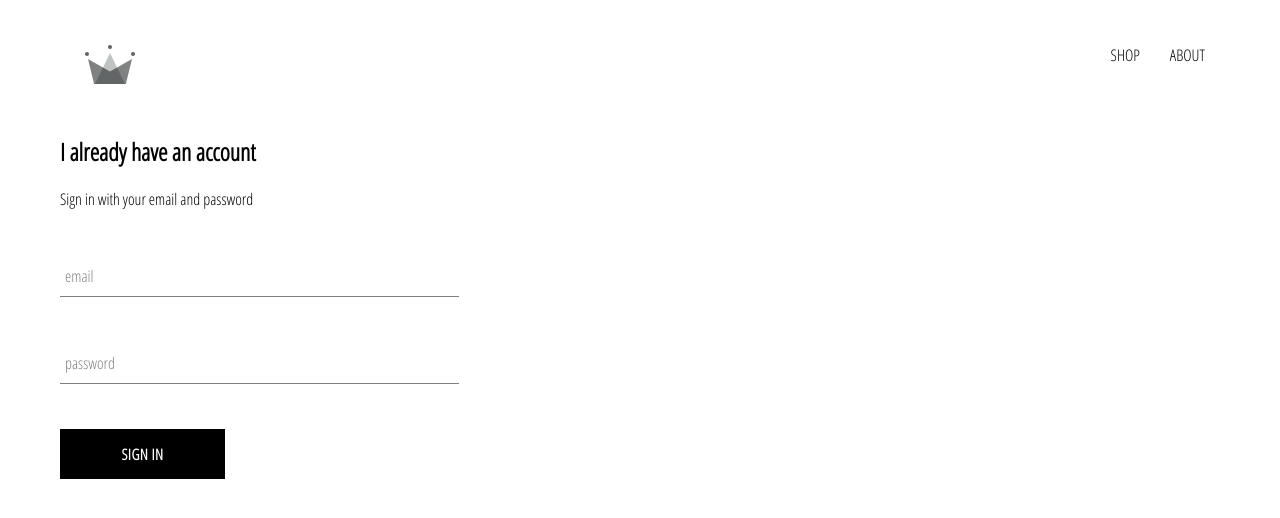
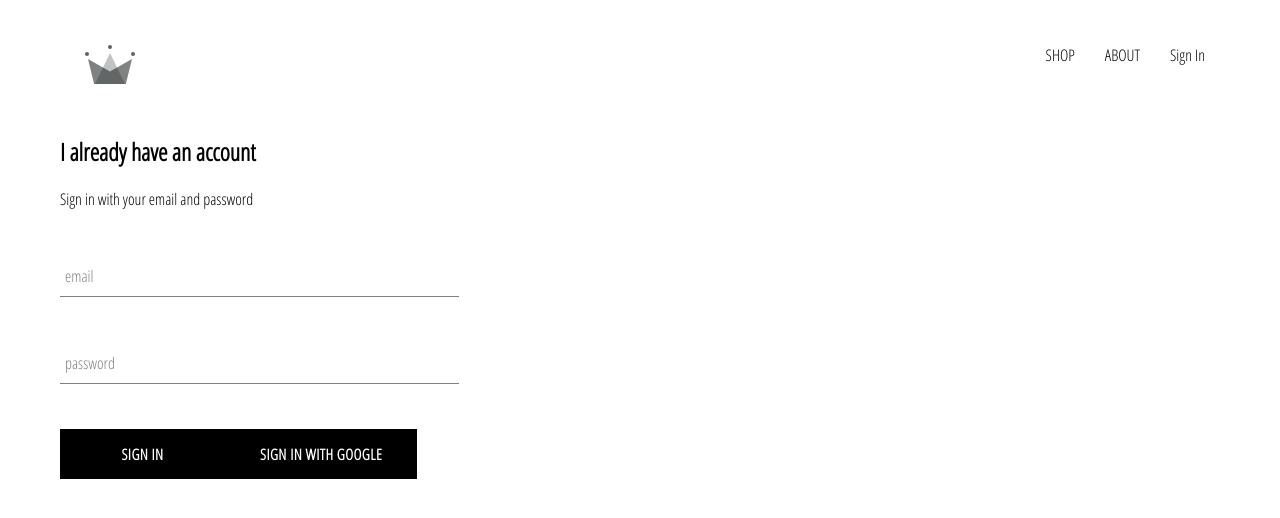
Before and after one commit to yermakova-l/e-commerce-react, a React (Create React App) app: page /signin in a window 1280 px wide. Shown: the top 518 px of the page. Built offline with nearby package versions, Linux system fonts and the light colour scheme; no server answers.

Commit message:
Google Sign In Authentication 2

```diff
--- a/package.json
+++ b/package.json
@@ -3,6 +3,7 @@
   "version": "0.1.0",
   "private": true,
   "dependencies": {
+    "firebase": "^7.5.2",
     "node-sass": "^4.13.0",
     "react": "^16.12.0",
     "react-dom": "^16.12.0",
--- a/src/App.js
+++ b/src/App.js
@@ -5,11 +5,34 @@
 import { Switch, Route } from 'react-router-dom';
 import Header from './components/header/header.component';
 import SignInAndSignUpPage from './pages/sign-in-and-sign-up/sign-in-and-sign-up.component';
+import { auth } from './firebase/firebase.utils';
 
-function App() {
+class App extends React.Component {
+  constructor() {
+    super();
+
+    this.state= {
+      currentUser: null
+    }
+  }
+
+  unsubscribeFromAuth = null;
+
+  componentDidMount(){
+    this.unsubscribeFromAuth =auth.onAuthStateChanged( user => {
+      this.setState({currentUser: user});
+      console.log(user);
+    });
+
+  }
+  componentWillUnmount(){
+    this.unsubscribeFromAuth();
+  }
+
+  render(){
     return (
       <div>
-      <Header />
+        <Header currentUser={this.state.currentUser}/>
         <Switch>
           <Route exact path='/' component={HomePage} />
           <Route path='/shop' component={ShopPage} />
@@ -19,5 +42,6 @@
       </div>
     );
   }
+}
 
 export default App;
--- a/src/components/custom-button/custom-button.component.jsx
+++ b/src/components/custom-button/custom-button.component.jsx
@@ -2,8 +2,9 @@
 
 import './custom-button.styles.scss';
 
-const CustomButton = ({ children, ...otherProps }) => (
-    <button className='custom-button' {...otherProps}>
+const CustomButton = ({ children, isGoogleSignIn, ...otherProps }) => (
+    <button className={`${isGoogleSignIn ? 'google-sign-in' : ''} custom-button`}
+    {...otherProps}>
         {children}
     </button>
 );
--- a/src/components/header/header.component.jsx
+++ b/src/components/header/header.component.jsx
@@ -2,8 +2,9 @@
 import { Link } from 'react-router-dom';
 import { ReactComponent as Logo } from '../../assets/crown.svg';
 import './header.styles.scss';
+import { auth } from '../../firebase/firebase.utils';
 
-const Header = () => (
+const Header = ({ currentUser }) => (
     <div className='header'>
         <Link className='logo-container' to='/'>
             <Logo className='logo' />
@@ -11,6 +12,16 @@
         <div className="options">
             <Link className='option' to='/shop'>SHOP</Link>
             <Link className='option' to='/shop'>ABOUT</Link>
+            { currentUser? (
+                <div className="option" onClick={() => auth.signOut()}>
+                    SIGN OUT
+                </div>
+            ) : (
+                <Link className='option' to='/signin'>
+                Sign In
+                </Link>
+            )
+            }
         </div>
 
     </div>
--- a/src/components/sign-in/sign-in.component.jsx
+++ b/src/components/sign-in/sign-in.component.jsx
@@ -1,6 +1,7 @@
 import React from 'react';
 import FormInput from '../form-input/form-input.component';
 import CustomButton from '../custom-button/custom-button.component';
+import { signInWithGoogle } from '../../firebase/firebase.utils';
 import './sign-in.styles.scss';
 
 class SignIn extends React.Component {
@@ -47,6 +48,7 @@
                         required
                     />
                     <CustomButton type="submit" >Sign In</CustomButton>
+                    <CustomButton onClick={signInWithGoogle} isGoogleSignIn >Sign In With Google</CustomButton>
                 </form>
             </div>
 
--- /dev/null
+++ b/src/firebase/firebase.utils.js
@@ -0,0 +1,24 @@
+import firebase from 'firebase/app';
+import 'firebase/firestore';
+import 'firebase/auth';
+
+const config = {
+    apiKey: "AIzaSyBTyTqArBtOK8Fs8FU67XBqz_kUzvgL0x4",
+    authDomain: "crwn-db-bbe67.firebaseapp.com",
+    databaseURL: "https://crwn-db-bbe67.firebaseio.com",
+    projectId: "crwn-db-bbe67",
+    storageBucket: "crwn-db-bbe67.appspot.com",
+    messagingSenderId: "153573921095",
+    appId: "1:153573921095:web:40ae35d8755bce14567c62"
+  };
+
+  firebase.initializeApp(config);
+
+  export const auth = firebase.auth();
+  export const firestore = firebase.firestore();
+
+  const provider = new firebase.auth.GoogleAuthProvider();
+  provider.setCustomParameters({prompt: 'select_account'});
+
+  export const signInWithGoogle = () => auth.signInWithPopup(provider);
+  export default firebase;
```
Also changed, not shown: 1 other file (tests, documents, lock files or other folders). Lines whose indentation alone changed are shown as unchanged.
